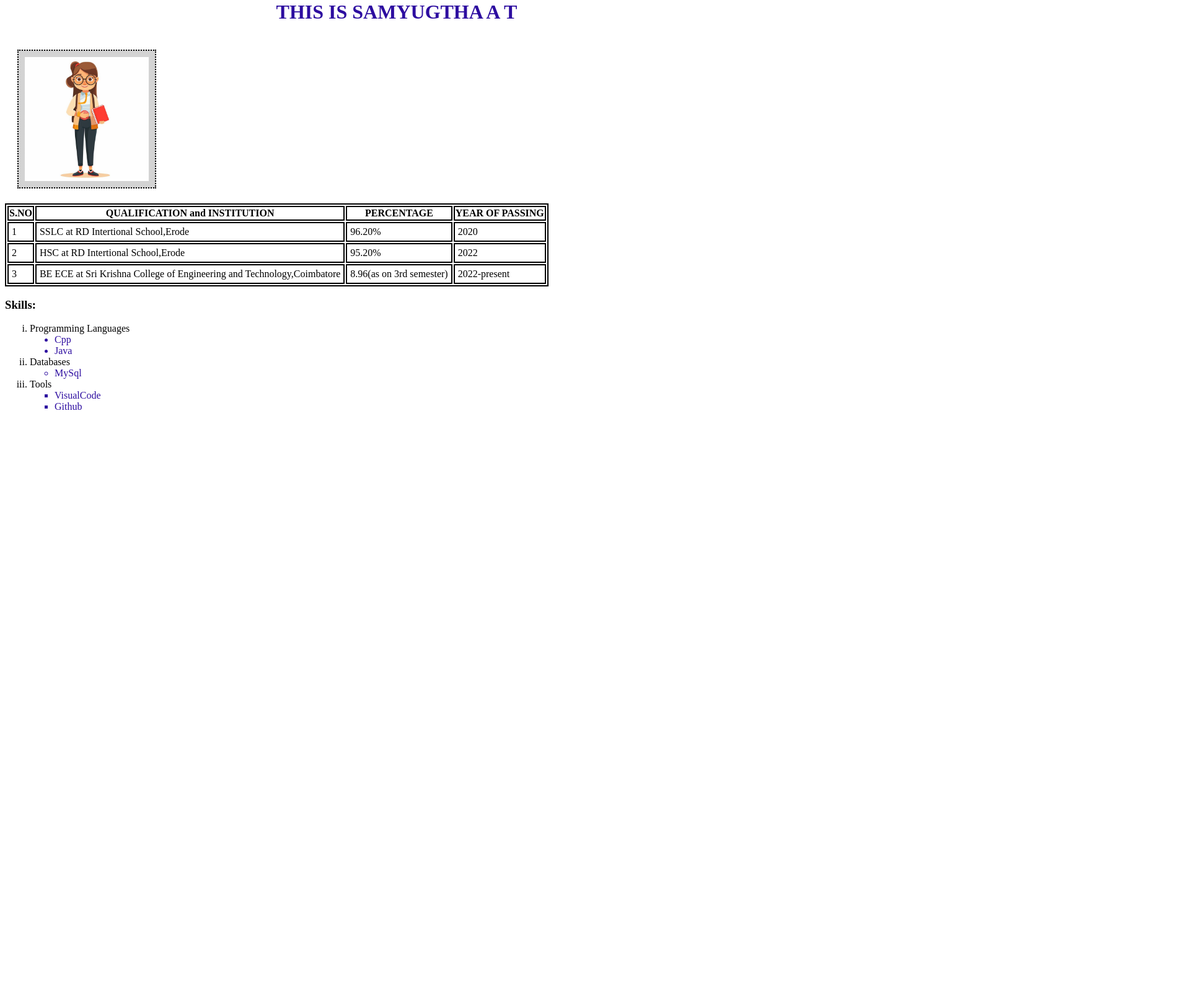
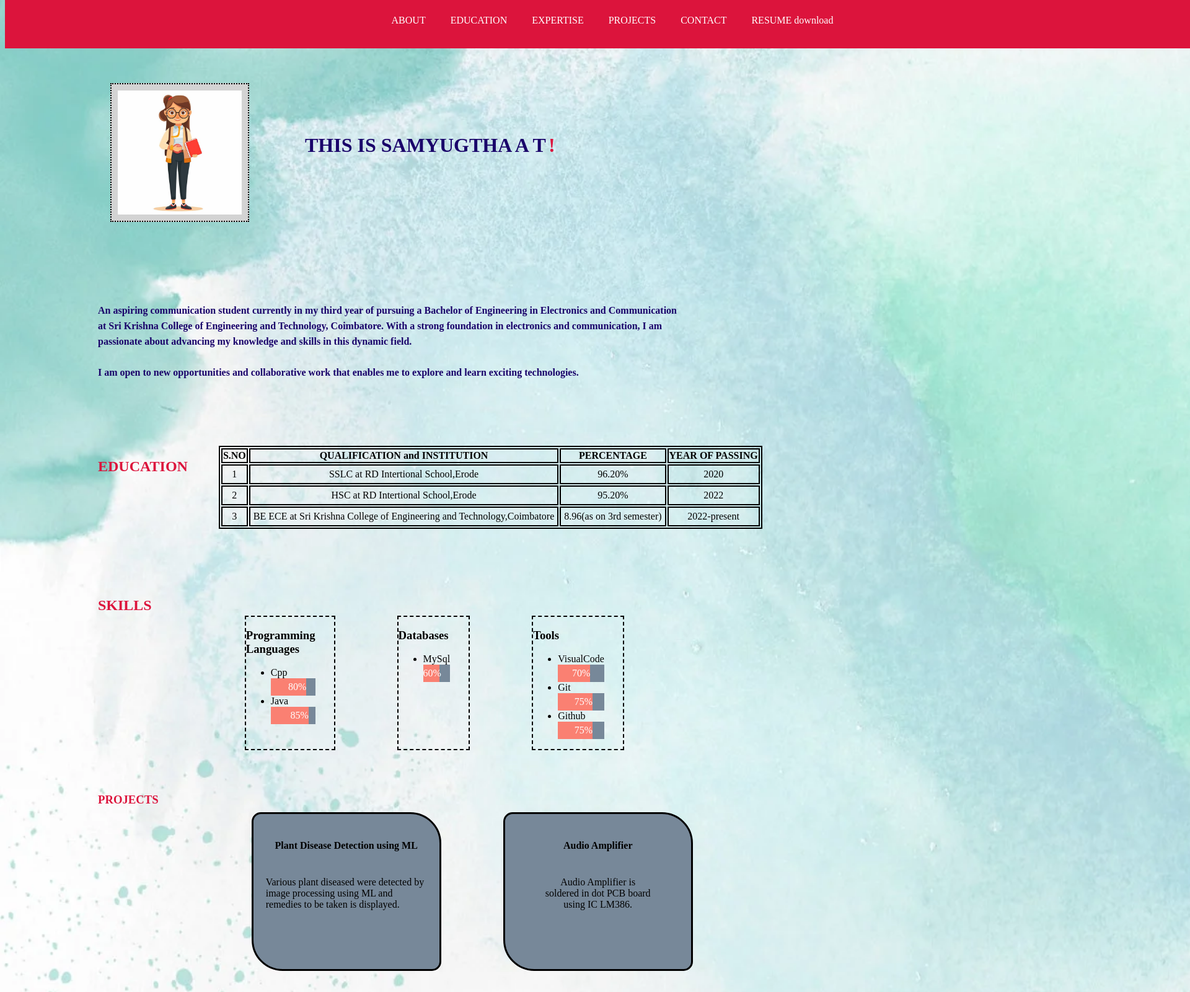
Before and after one commit to SAMYUGTHA2024/PORT-FOLIO, a plain HTML site: page task2.html in a window 1280 px wide. Shown: the part 20-1620 px from the top of the page at 62% size, 1920 px wide, since content can reach past the window. Before the commit the page ends 800 px from the top, so only its background shows below. Drawn offline with Linux system fonts and the light colour scheme.

Commit message:
review 1 updates

```diff
--- a/resume.css
+++ b/resume.css
@@ -1,10 +1,154 @@
-#pic{
+@media (min-width: 480px){
+
+#pic{/*box model for picture*/
     padding: 10px;
     border: 2px dotted black;
     margin: 20px;
     background-color: lightgrey;
 }
+/*table*/
 tr:hover {background-color: coral;}
 td{
     padding: 5px;
 }
+table,td,th{
+    border:2px solid black;
+    text-align: center;
+}
+/*div for edu and table*/
+.tt{
+    display:flex;
+    padding-left: 150px;
+
+}
+/*"education"*/
+#edu{
+    padding-right: 50px;
+    color:crimson;
+}
+/*div for skill*/
+.second{
+    display:flex;
+    padding-left: 150px;
+}
+/*"skill"*/
+.skill{
+    padding-right: 100px;
+    color:crimson;
+}
+/*div for contact and details*/
+.contact{
+    display:flex;
+    padding-left: 150px;
+}
+/*div for "contact"*/
+#cont{
+    padding-right: 120px;
+    color:crimson;
+}
+/*programming language*/
+.pl{
+    padding-right:30px;
+    border:2px dashed black;
+    margin:50px;
+
+
+}
+/*database*/
+.db{
+    padding-right:30px;
+    border:2px dashed black;
+    margin:50px;
+
+}
+/*tools*/
+.tl{
+    padding-right:30px;
+    border:2px dashed black;
+    margin:50px;
+}
+/*division for navigation bar*/
+.flex{
+    background-color:crimson;
+    display: flex;
+    flex-direction: row-reverse;
+    width: 1920px;
+    justify-content:space-evenly;
+}
+/*ul*/
+.nav{display:flex;
+
+    list-style-type: none;
+}
+/*list in navigation bar*/
+.list:hover{
+    background-color:salmon;
+
+}
+.list{
+    padding:20px;
+    color: white;
+    padding: 20px;
+}
+/*ahref of navigation bar*/
+a{
+    color:white;
+    text-decoration: none;
+}
+/*div for image and name*/
+.image{
+    display:flex;
+    padding-left: 150px;
+}
+#name{
+    padding-left: 70px;
+    padding-top: 70px;
+    padding-bottom: 70px;
+    font-weight: bold;
+}
+.about{
+
+    font-weight: bold;
+    color: rgb(25, 2, 106);
+    padding-left: 150px;
+    text-align: justify;
+    font-family: 'Times New Roman', Times, serif;
+    line-height:25px;
+
+
+}
+/*bar graph*/
+.skill1 {
+    width: 100%; /* Full width */
+    height: 50%;
+    background-color: lightslategrey; /* Grey background */
+}
+
+.skill2 {/*percentage*/
+    text-align: right;
+    padding-top: 5px;
+    padding-bottom: 5px;
+    color: white;
+}
+.mysql {width: 60%; background-color:salmon;}/*filled portion*/
+.vs {width: 70%; background-color:salmon;}
+.Git {width: 75%; background-color:salmon;}
+.github {width: 75%; background-color:salmon;}
+.cpp {width: 80%; background-color:salmon;}
+.java {width: 85%; background-color:salmon;}
+/*div for project*/
+.project{
+    display:flex;
+    padding-left: 150px;
+}
+/*"project"*/
+.protitle{
+    padding-right: 100px;
+    color:crimson;
+}
+/*ahref for project image*/
+.proimage{
+    text-decoration: none;
+    color: black;
+}
+}
--- a/task2.html
+++ b/task2.html
@@ -5,18 +5,33 @@
     <meta name="viewport" content="width=device-width, initial-scale=1.0">
     <title>TASK 1</title>
     <link rel="stylesheet" href="resume.css">
-    <style>
-        table,td,th{
-            border:2px solid black;
-        }
-    </style>
+
+
 </head>
-<body>
-    <h1 style="text-align: center;font-family: 'Times New Roman', Times, serif;color: rgb(45, 13, 160);">THIS IS SAMYUGTHA A T</h1>
-    <a href="resume.pdf" target="_blank"><img id="pic" src="pic.jpg" alt="photo" height="200px"></a>
-    <br>
+<body style="background-image: url('back.webp');background-size:cover;">
+    <div class="flex">
+        <ul class="nav">
+            <li class="list"><a href="#about">ABOUT</a></li>
+            <li class="list"><a href="#education">EDUCATION</a></li>
+            <li class="list"><a href="#skills">EXPERTISE</a></li>
+            <li class="list"><a href="#projects">PROJECTS</a></li>
+            <li class="list"><a href="#contct">CONTACT</a></li>
+            <li class="list"><a href="resume.docx">RESUME download</a></li>
+        </ul>
+    </div>
+    <br><br>
+    <div class="image">
+        <a href="resume.pdf" target="_blank"><img id="pic" src="pic.jpg" alt="photo" height="200px"></a>
+        <p style="font-family:'Times New Roman', Times, serif;color:rgb(25, 2, 106);font-size:xx-large;" id="name">THIS IS SAMYUGTHA A T</p>
+        <p style="font-weight: bolder;color: crimson;font-size: xx-large;padding-top: 70px;padding-left: 4px;">!</p>
 
-    <table>
+</div>
+<br><br><br><br><br>
+<p class="about" id="about">An aspiring communication student currently in my third year of pursuing a Bachelor of Engineering in Electronics and Communication<br>at Sri Krishna College of Engineering and Technology, Coimbatore. With a strong foundation in electronics and communication, I am <br>passionate about advancing my knowledge and skills in this dynamic field.<br><br> I am open to new opportunities and collaborative work that enables me to explore and learn exciting technologies.</p>
+<br><br><br><br><br>
+<div class="tt" id="education">
+    <h2 id="edu">EDUCATION</h2>
+    <table id="table1">
         <form>
         <tr>
         <th>S.NO</th>
@@ -44,24 +59,82 @@
        </tr>
     </form>
     </table>
-    <h3>Skills:</h3>
-<ol style="list-style-type: lower-roman;">
-    <li>Programming Languages</li>
-    <ul style="list-style-type:disc;color:rgb(45, 13, 160);">
+</div><br><br><br><br><br>
+<div class="second">
+    <h2 id="skills" class="skill">SKILLS</h3>
+<div class="pl">
+    <h3>Programming <br>Languages</h3>
+    <ul>
         <li>Cpp</li>
+        <div class="skill1">
+            <div class="skill2 cpp">80%</div>
+          </div>
         <li>Java</li>
+        <div class="skill1">
+            <div class="skill2 java">85%</div>
+          </div>
     </ul>
-    <li>Databases</li>
-    <ul style="color:rgb(45, 13, 160);">
+</div>
+<div class="db">
+    <h3>Databases</h3>
+    <ul>
+
         <li>MySql</li>
-    </ul>
-    <li>Tools</li>
-    <ul style="list-style-type: square;color:rgb(45, 13, 160);">
-        <li>VisualCode</li>
-        <li>Github</li>
-    </ul>
-</ol>
+        <div class="skill1">
+            <div class="skill2 mysql">60%</div>
+          </div>
 
 
+
+    </ul>
+</div>
+<div class="tl">
+    <h3>Tools</h3>
+    <ul>
+        <li>VisualCode</li>
+        <div class="skill1">
+            <div class="skill2 vs">70%</div>
+          </div>
+        <li>Git</li>
+        <div class="skill1">
+            <div class="skill2 Git">75%</div>
+          </div>
+        <li>Github</li>
+        <div class="skill1">
+            <div class="skill2 github">75%</div>
+          </div>
+    </ul>
+</div>
+<br><br><br><br><br>
+</div>
+<div class="project" id="projects">
+    <h3 class="protitle">PROJECTS</h3>
+     <a href="ML.pdf" class="proimage" target="_blank"><div style="background-color: lightslategray;height: 250px;width: 300px;margin: 50px;border: 3px solid black;border-radius: 15px 50px;">
+        <h4 style="text-align: center;padding-top:20px">Plant Disease Detection using ML</h4>
+        <p style="color:black;padding: 20px;">Various plant diseased
+            were detected by image
+            processing using ML and
+            remedies to be taken
+            is displayed.</p>
+     </div>
+    </a>
+    <a href="AUDIO AMPLIFIER.pdf" class="proimage" target="_blank">
+     <div style="background-color:lightslategrey;height: 250px;width: 300px;margin: 50px;border: 3px solid black;border-radius: 15px 50px;">
+        <h4 style="text-align: center;padding-top: 20px;">Audio Amplifier</h4>
+        <p style="color:black;padding: 20px;text-align: center;">Audio Amplifier is <br>
+            soldered in dot PCB board <br>using
+              IC LM386.</p>
+     </div>
+    </a>
+</div>
+<br><br><br><br><br>
+    <div class="contact" id="contct">
+        <h3 id="cont">LET'S CONNECT</h3>
+        <p>Email:samyugtha2004@gmail.com</p><br>
+       <p> <a href="https://www.linkedin.com/in/samyugtha-a-t-631b3b31b/"  style="text-decoration: none;color: black;padding: 30px;" target="_blank">Linkedin</a>
+       </p><br>
+        <p><a href="https://samyugtha2024.github.io/PORT-FOLIO/" style="text-decoration: none;color: black;padding: 30px;" target="_blank">Github</a></p></div>
+
+    </div>
 </body>
-</html>
+</htm
```
Also changed, not shown: boxmodel.html (added, +28 -0 lines), eg.html (added, +122 -0 lines), practice.html (added, +68 -0 lines), PORT.txt, back.webp (added), 2 other files.
